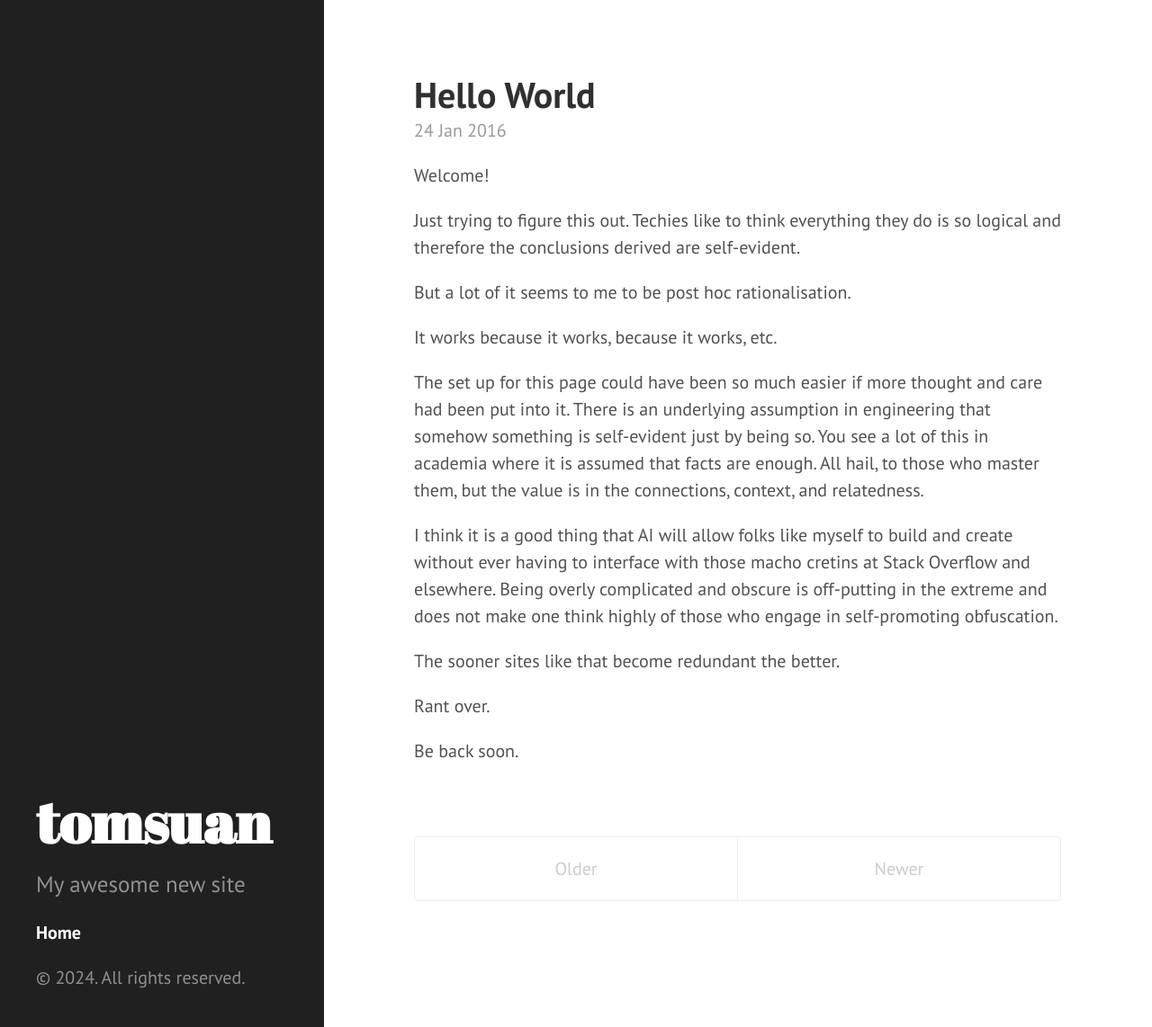
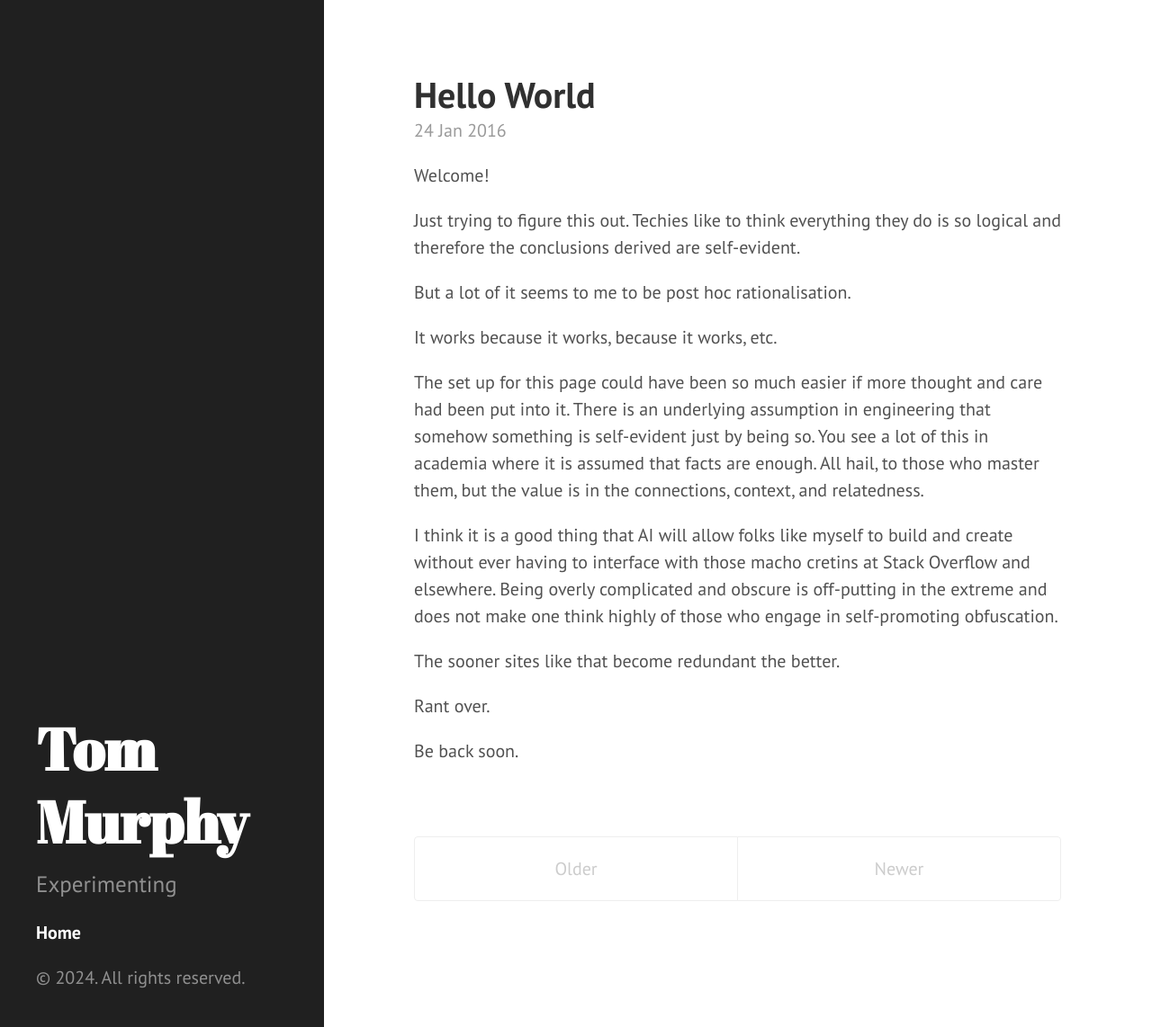
Before and after one commit to tomsuan/tomsuan.github.io, a Jekyll site: the page built from index.html, in a window 1280 px wide and 1142 px high. Shown: the whole window at 90% size. Built offline with Jekyll 4.4.1, drawn with Linux system fonts in a browser that asks for light colours; the list of posts is cut into pages by our own code.

Commit message:
Update _config.yml

```diff
--- a/_config.yml
+++ b/_config.yml
@@ -2,7 +2,7 @@ excerpt_separator: ""
 pygments: true
 markdown: kramdown
 url: http://tomsuan.github.io
-title: tomsuan
-tagline: A log of everyday life
-description: My awesome new site
+title: Tom Murphy
+tagline: Notes and Observations
+description: Experimenting
 paginate: 5
```
